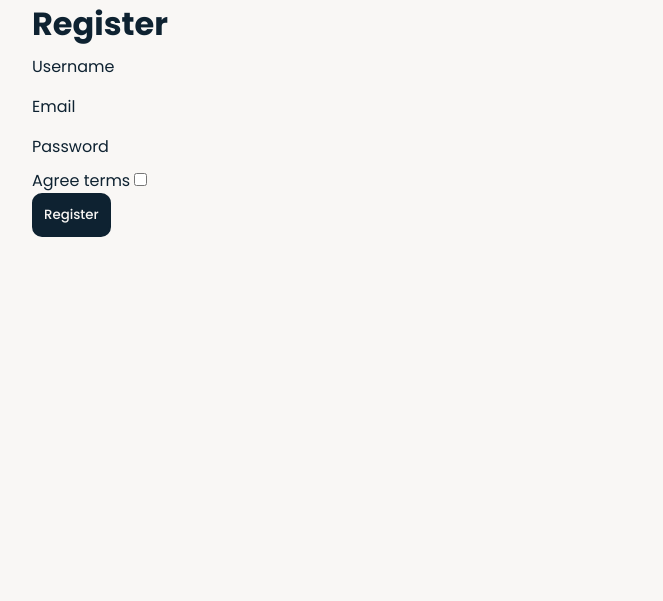
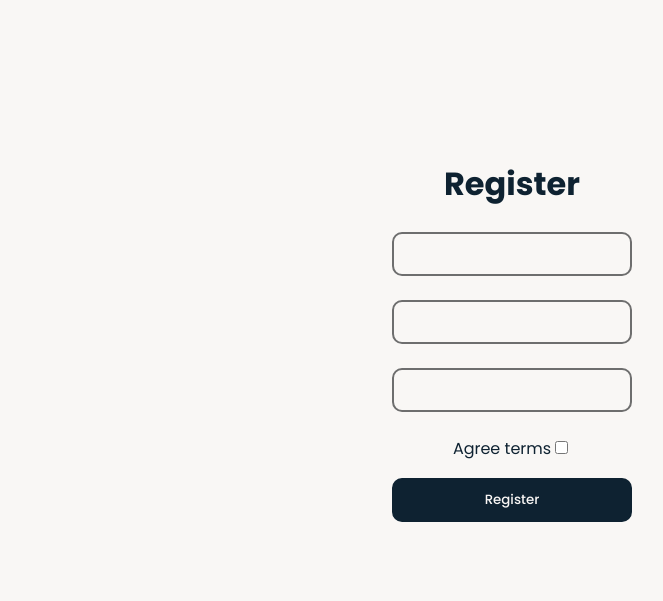
Before and after one commit to m-uchyla/symfony-blog, a Symfony app: template templates/registration/register.html.twig in a window 1280 px wide. Shown: the part 57-658 px from the top of the page, without its empty margins (128-791 px from the left). Run offline with Twig, Linux system fonts and the light colour scheme; the template is opened without the code that fills it, so the values that code supplies are empty; form fields are guessed from the names that the template uses; some libraries are stand-ins or nearby versions.

Commit message:
Register view edit

```diff
--- a/templates/registration/register.html.twig
+++ b/templates/registration/register.html.twig
@@ -3,18 +3,20 @@
 {% block title %}Register{% endblock %}
 
 {% block body %}
+<div class="loginWrapper">
     <h1>Register</h1>
 
     {{ form_errors(registrationForm) }}
 
     {{ form_start(registrationForm) }}
-        {{ form_row(registrationForm.username) }}
-        {{ form_row(registrationForm.email) }}
-        {{ form_row(registrationForm.plainPassword, {
-            label: 'Password'
+        {{ form_widget(registrationForm.username) }}
+        {{ form_widget(registrationForm.email) }}
+        {{ form_widget(registrationForm.plainPassword, {
+            placeholder: 'Password',
         }) }}
         {{ form_row(registrationForm.agreeTerms) }}
 
         <button type="submit" class="btn">Register</button>
     {{ form_end(registrationForm) }}
+</div>
 {% endblock %}
```
